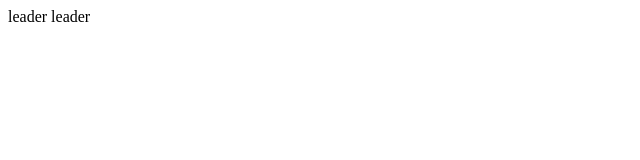
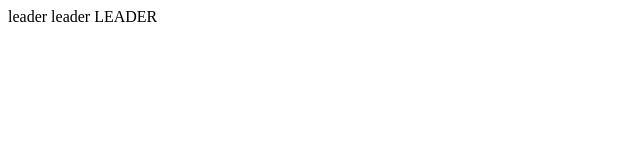
Before and after one commit to Kimminseong918/company-project, a plain HTML site: page index.html in a window 1280 px wide. Shown: the full height of the page, 0-640 px from the left. Drawn offline with Linux system fonts and the light colour scheme.

Commit message:
third commit

```diff
--- a/index.html
+++ b/index.html
@@ -10,6 +10,8 @@
         </nav>
             leader  leader
 
+            LEADER
+
         <main>
             </main>
             <footer>
```
